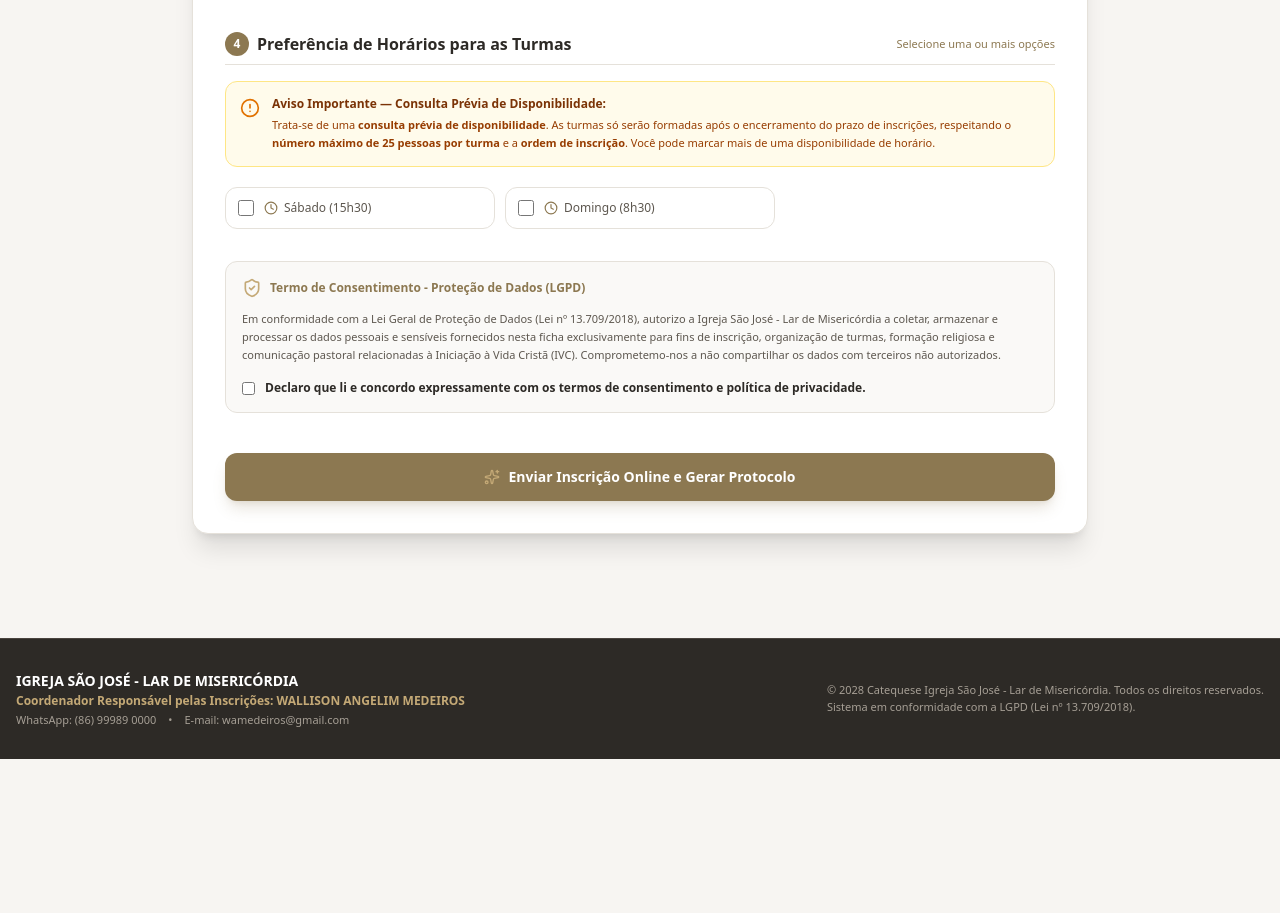
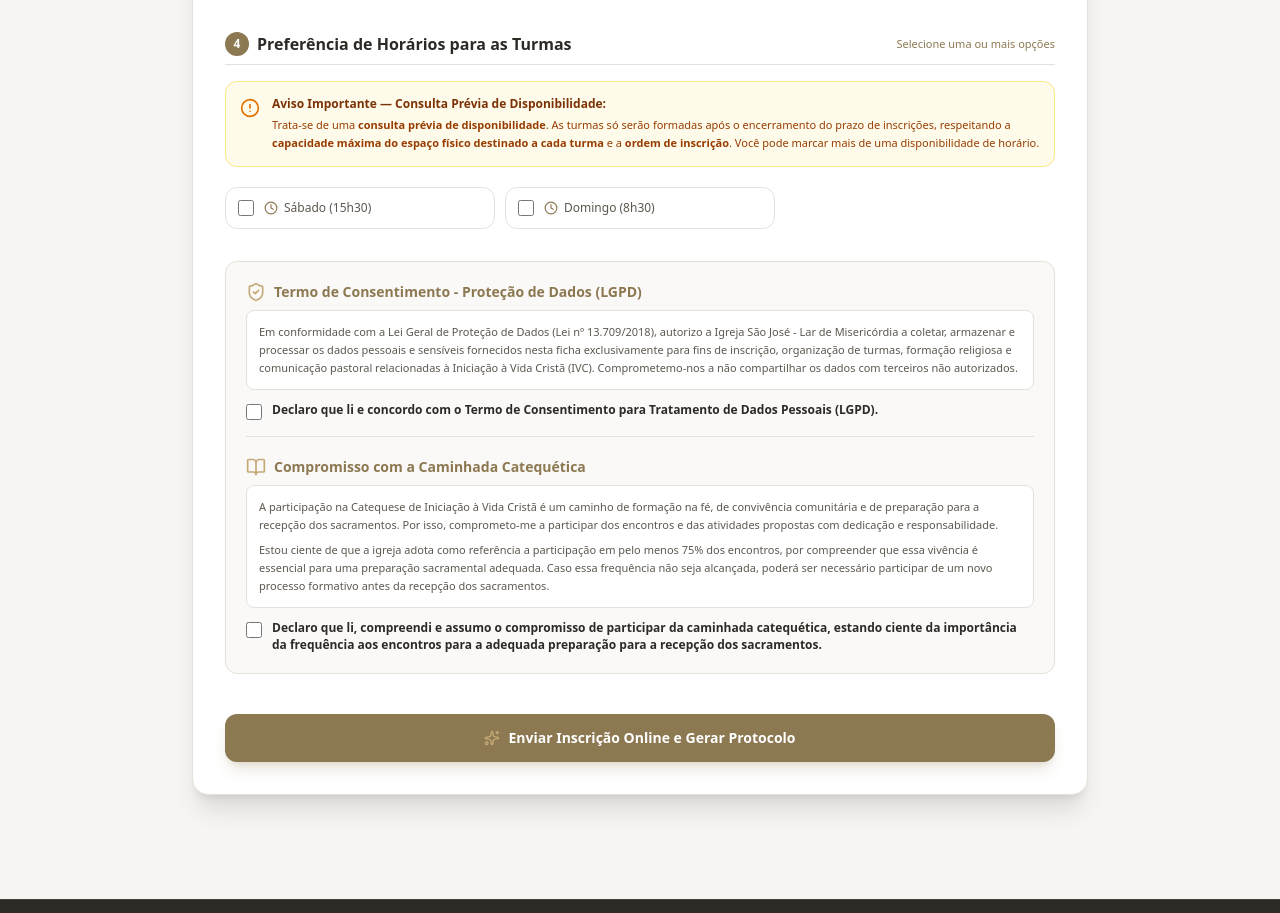
Before and after one commit to wamedeiros/Inscricoes_IVC_SaoJose_v.1, a React (Vite) app: page / in a window 1280 px wide. Shown: the part 1720-2633 px from the top of the page. Before the commit the page ends 2479 px from the top, so only its background shows below. Built offline with nearby package versions, Linux system fonts and the light colour scheme; no server answers; the database is empty.

Commit message:
feat: add commitment to catechetical journey
Include a mandatory checkbox for the "Compromisso com a Caminhada" in the registration form to ensure alignment with parish expectations.

```diff
--- a/src/components/FormularioInscricao.tsx
+++ b/src/components/FormularioInscricao.tsx
@@ -126,8 +126,9 @@ export const FormularioInscricao: React.FC<FormularioInscricaoProps> = ({ onSuce
   // Documentos Anexados (Simulação/Firebase Storage)
   const [documentos, setDocumentos] = useState<DocumentoAnexo[]>([]);
 
-  // LGPD
+  // LGPD e Compromisso com a Caminhada
   const [aceitoLGPD, setAceitoLGPD] = useState(false);
+  const [aceitoCaminhada, setAceitoCaminhada] = useState(false);
 
   // Estado de Sucesso / Conclusão
   const [preferenciasHorario, setPreferenciasHorario] = useState<string[]>([]);
@@ -187,7 +188,12 @@ export const FormularioInscricao: React.FC<FormularioInscricaoProps> = ({ onSuce
     }
 
     if (!aceitoLGPD) {
-      setErroMsg('É obrigatório aceitar os termos de consentimento da LGPD para enviar a inscrição.');
+      setErroMsg('É obrigatório aceitar o Termo de Consentimento para Tratamento de Dados Pessoais (LGPD) para enviar a inscrição.');
+      return;
+    }
+
+    if (!aceitoCaminhada) {
+      setErroMsg('É obrigatório assumir o compromisso com a caminhada catequética para enviar a inscrição.');
       return;
     }
 
@@ -1065,7 +1071,7 @@ export const FormularioInscricao: React.FC<FormularioInscricaoProps> = ({ onSuce
             <div className="space-y-1">
               <p className="font-bold text-amber-900">Aviso Importante — Consulta Prévia de Disponibilidade:</p>
               <p className="text-[11px] leading-relaxed text-amber-800">
-                Trata-se de uma <strong>consulta prévia de disponibilidade</strong>. As turmas só serão formadas após o encerramento do prazo de inscrições, respeitando o <strong>número máximo de 25 pessoas por turma</strong> e a <strong>ordem de inscrição</strong>. Você pode marcar mais de uma disponibilidade de horário.
+                Trata-se de uma <strong>consulta prévia de disponibilidade</strong>. As turmas só serão formadas após o encerramento do prazo de inscrições, respeitando a <strong>capacidade máxima do espaço físico destinado a cada turma</strong> e a <strong>ordem de inscrição</strong>. Você pode marcar mais de uma disponibilidade de horário.
               </p>
             </div>
           </div>
@@ -1130,14 +1136,16 @@ export const FormularioInscricao: React.FC<FormularioInscricaoProps> = ({ onSuce
           })()}
         </section>
 
-        {/* TERMO DE CONSENTIMENTO LGPD */}
-        <section className="p-4 bg-[#FAF9F7] rounded-xl border border-[#E5E1DA] space-y-3 text-xs">
-          <div className="flex items-center gap-2 text-[#8C7851] font-bold">
-            <ShieldCheck className="w-5 h-5 text-[#C4A976]" />
+        {/* TERMO DE CONSENTIMENTO LGPD E COMPROMISSO COM A CAMINHADA CATEQUÉTICA */}
+        <section className="p-4 sm:p-5 bg-[#FAF9F7] rounded-xl border border-[#E5E1DA] space-y-4 text-xs">
+          {/* 1. TERMO DE CONSENTIMENTO (LGPD) */}
+          <div className="space-y-2">
+            <div className="flex items-center gap-2 text-[#8C7851] font-bold text-sm">
+              <ShieldCheck className="w-5 h-5 text-[#C4A976] shrink-0" />
               <span>Termo de Consentimento - Proteção de Dados (LGPD)</span>
             </div>
 
-          <p className="text-[#5D574F] text-[11px] leading-relaxed max-h-24 overflow-y-auto pr-1">
+            <p className="text-[#5D574F] text-[11px] leading-relaxed max-h-28 overflow-y-auto pr-1 bg-white p-3 rounded-lg border border-[#E5E1DA]">
               {config.termoLGPDTexto}
             </p>
 
@@ -1147,10 +1155,45 @@ export const FormularioInscricao: React.FC<FormularioInscricaoProps> = ({ onSuce
                 required
                 checked={aceitoLGPD}
                 onChange={(e) => setAceitoLGPD(e.target.checked)}
-              className="mt-0.5 rounded accent-[#8C7851]"
+                className="mt-0.5 w-4 h-4 rounded accent-[#8C7851] shrink-0"
               />
-            <span>Declaro que li e concordo expressamente com os termos de consentimento e política de privacidade.</span>
+              <span className="text-xs leading-snug">
+                Declaro que li e concordo com o Termo de Consentimento para Tratamento de Dados Pessoais (LGPD).
+              </span>
             </label>
+          </div>
+
+          <div className="border-t border-[#E5E1DA] pt-1"></div>
+
+          {/* 2. COMPROMISSO COM A CAMINHADA CATEQUÉTICA */}
+          <div className="space-y-2">
+            <div className="flex items-center gap-2 text-[#8C7851] font-bold text-sm">
+              <BookOpen className="w-5 h-5 text-[#C4A976] shrink-0" />
+              <span>Compromisso com a Caminhada Catequética</span>
+            </div>
+
+            <div className="text-[#5D574F] text-[11px] leading-relaxed space-y-2 bg-white p-3 rounded-lg border border-[#E5E1DA]">
+              <p>
+                A participação na Catequese de Iniciação à Vida Cristã é um caminho de formação na fé, de convivência comunitária e de preparação para a recepção dos sacramentos. Por isso, comprometo-me a participar dos encontros e das atividades propostas com dedicação e responsabilidade.
+              </p>
+              <p>
+                Estou ciente de que a igreja adota como referência a participação em pelo menos 75% dos encontros, por compreender que essa vivência é essencial para uma preparação sacramental adequada. Caso essa frequência não seja alcançada, poderá ser necessário participar de um novo processo formativo antes da recepção dos sacramentos.
+              </p>
+            </div>
+
+            <label className="flex items-start gap-2.5 font-bold text-[#2D2A26] cursor-pointer pt-1">
+              <input
+                type="checkbox"
+                required
+                checked={aceitoCaminhada}
+                onChange={(e) => setAceitoCaminhada(e.target.checked)}
+                className="mt-0.5 w-4 h-4 rounded accent-[#8C7851] shrink-0"
+              />
+              <span className="text-xs leading-snug">
+                Declaro que li, compreendi e assumo o compromisso de participar da caminhada catequética, estando ciente da importância da frequência aos encontros para a adequada preparação para a recepção dos sacramentos.
+              </span>
+            </label>
+          </div>
         </section>
 
         {/* BOTÃO SUBMETER */}
```
Lines whose indentation alone changed are shown as unchanged.
